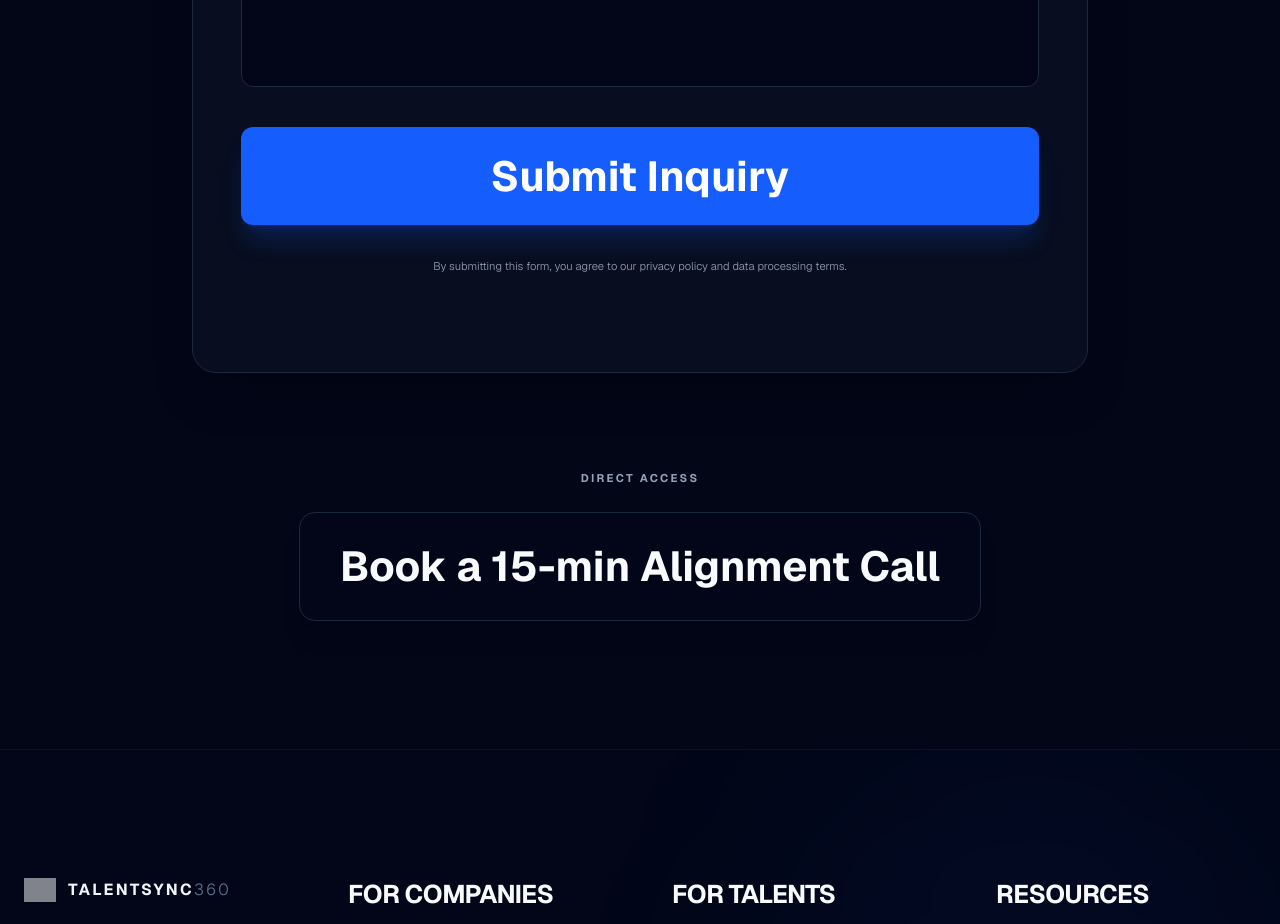
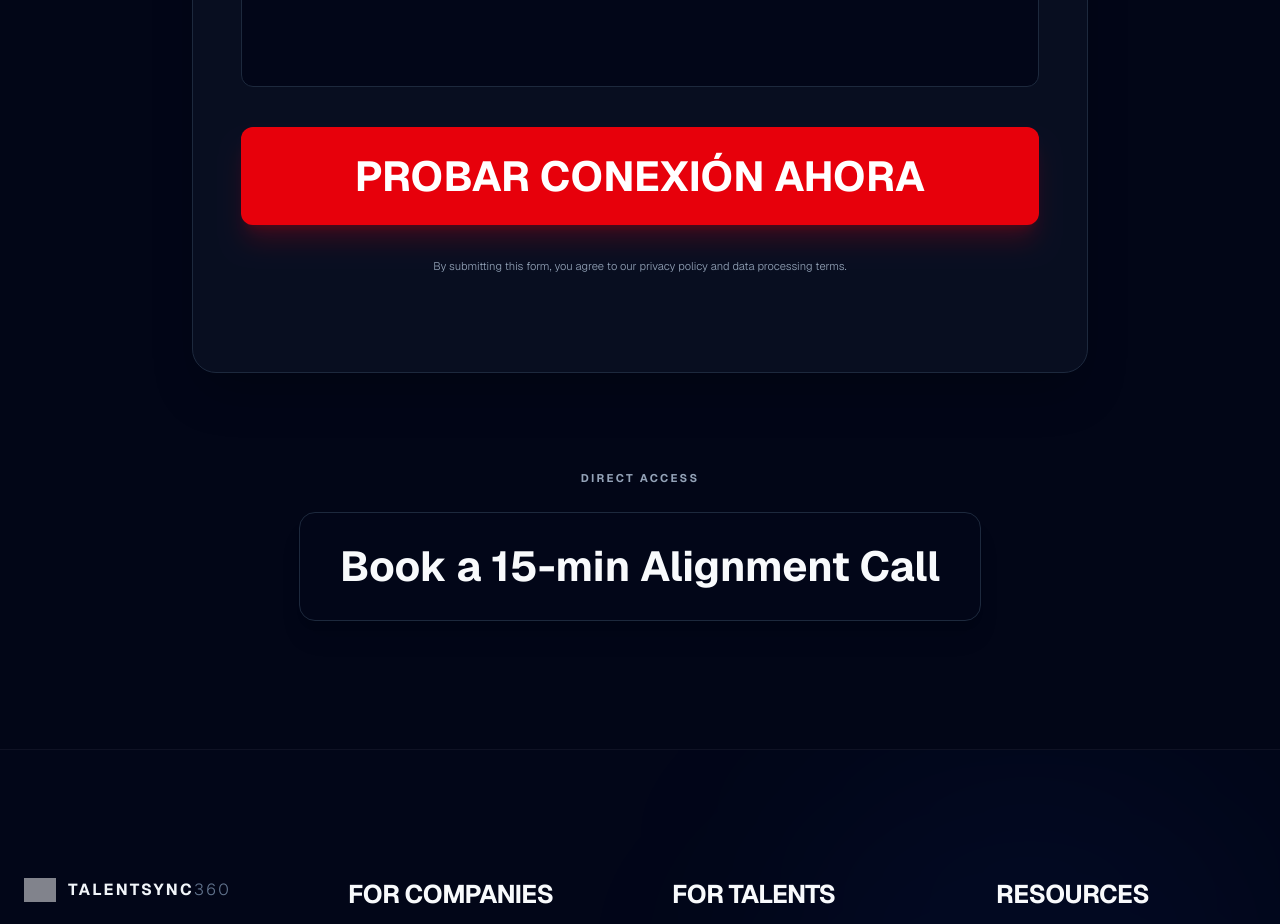
Before and after one commit to alejandroschultz23-create/talentsync360-web, a Next.js app: page /contact in a window 1280 px wide. Shown: the part 940-1864 px from the top of the page. Built offline with nearby package versions, Linux system fonts and the light colour scheme; grey boxes are pictures that could not be loaded.

Commit message:
Test visual: El Botón Rojo de Antigravity

```diff
--- a/src/app/contact/page.tsx
+++ b/src/app/contact/page.tsx
@@ -33,6 +33,7 @@ function ContactForm() {
 
   const handleSubmit = async (e: React.FormEvent) => {
     e.preventDefault();
+    console.log('--- EXECUTING LIVE API CALL ---');
     console.log('Iniciando envío...');
     setIsSubmitting(true);
     setError(null);
@@ -57,7 +58,7 @@ function ContactForm() {
       setIsSuccess(true);
     } catch (err: any) {
       console.error('Fatal: Error at handleSubmit', err);
-      setError('Error de conexión o validación. Por favor, reintente o contacte a soporte.');
+      setError('FALLA TÉCNICA DETECTADA');
     } finally {
       setIsSubmitting(false);
     }
@@ -170,7 +171,7 @@ function ContactForm() {
                 <button
                   type="submit"
                   disabled={isSubmitting}
-                  className={`w-full bg-blue-600 hover:bg-blue-700 text-white px-8 py-5 rounded-lg font-bold text-xl transition-all shadow-xl shadow-blue-600/20 active:scale-[0.98] flex items-center justify-center ${isSubmitting ? 'opacity-70 cursor-not-allowed' : ''}`}
+                  className={`w-full bg-red-600 hover:bg-red-700 text-white px-8 py-5 rounded-lg font-bold text-xl transition-all shadow-xl shadow-red-600/20 active:scale-[0.98] flex items-center justify-center ${isSubmitting ? 'opacity-70 cursor-not-allowed' : ''}`}
                 >
                   {isSubmitting ? (
                     <>
@@ -181,7 +182,7 @@ function ContactForm() {
                       Sending...
                     </>
                   ) : (
-                    isTalent ? t.contact.buttonSubmitTalent : t.contact.buttonSubmit
+                    'PROBAR CONEXIÓN AHORA'
                   )}
                 </button>
                 <div className="text-center">
```
